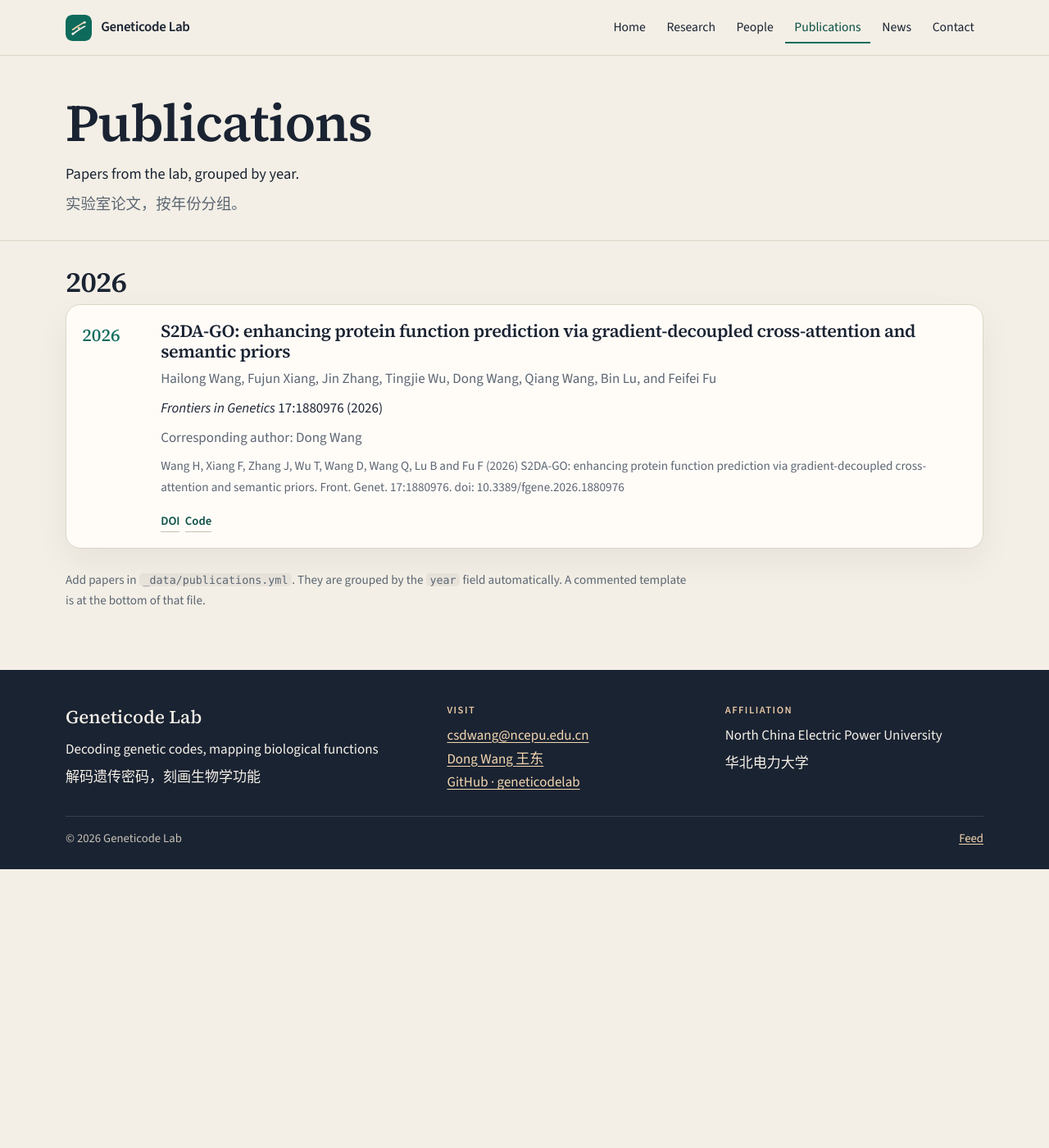
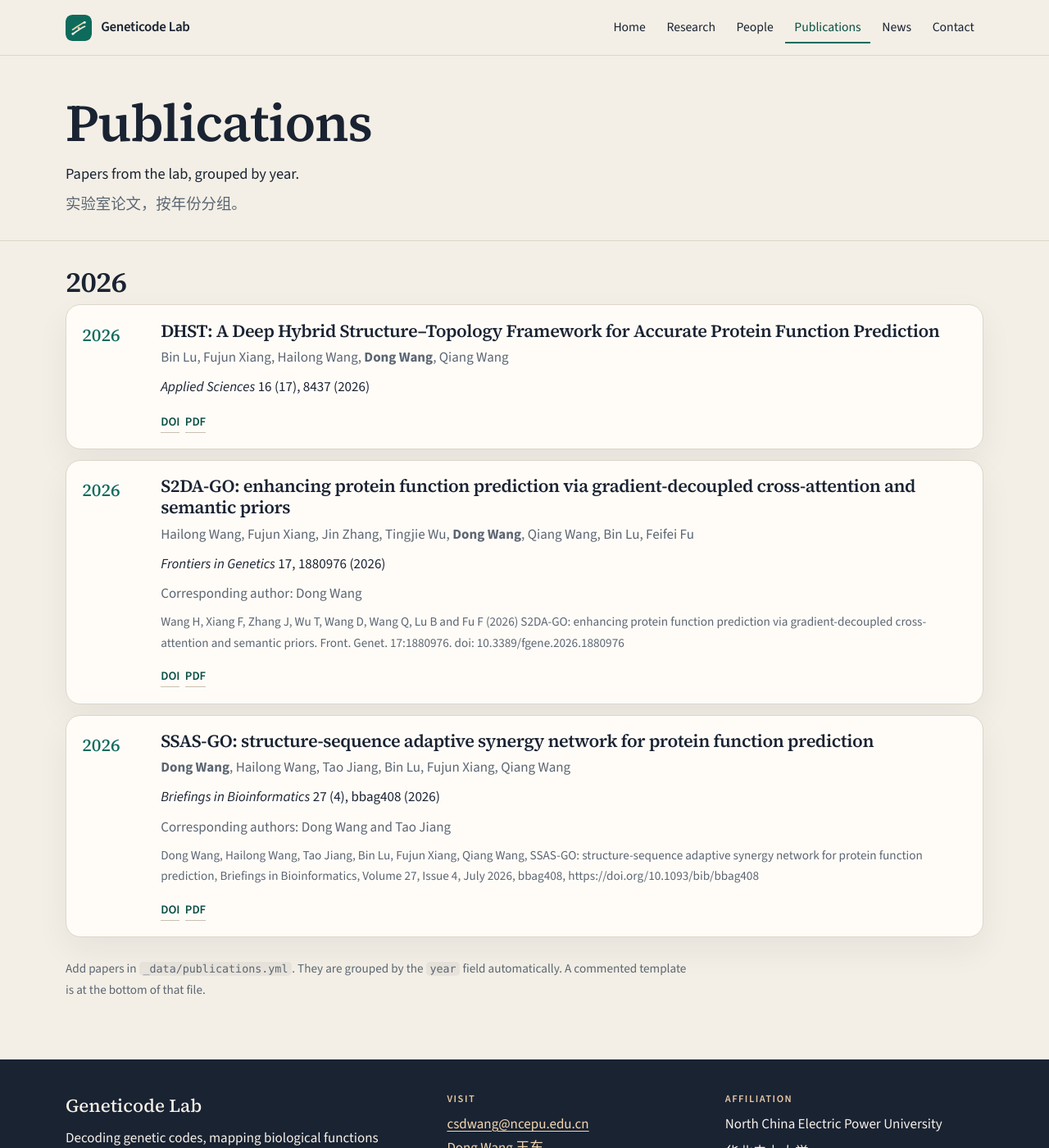
Before and after one commit to geneticodelab/index, a Jekyll site: the page built from publications.md, in a window 1280 px wide and 1400 px high. Shown: the whole window at 82% size. Built offline with Jekyll 4.4.1, drawn with Linux system fonts in a browser that asks for light colours.

Commit message:
Add 2026 Scholar papers and shorten the README
List the three 2026-or-later papers from the PI's Scholar profile, with Dong Wang bolded, and keep the long editing and DNS guide out of the repo.

Co-authored-by: Geneticode Lab <info@geneticode.org>

```diff
--- a/_data/publications.yml
+++ b/_data/publications.yml
@@ -1,35 +1,57 @@
-# Publications are grouped by year on the site (newest year first).
-# Copy the record below to add a paper. Delete nothing that you still want listed.
+# Publications are grouped by year (newest year first). Within a year, keep
+# newest first. Bold the PI in author lists with Markdown: **Dong Wang**.
 #
-# Fields:
-#   title, authors, corresponding, year, venue, details, doi, url, code, pdf
-#   highlight: true features the paper on the home page
-#   placeholder: true marks an unfinished entry (prefer omitting unknown papers)
+# 2026 records below are the papers dated 2026 or later on
+# https://scholar.google.com/citations?user=-lW5CysAAAAJ&hl=en
+# (profile sorted by date; 14 articles total, Show more disabled).
+# Scholar blocked the individual citation pages. Full names, venue, year,
+# DOI, and PDF links are from Crossref and the publisher article pages.
+#
+# Fields: title, authors, corresponding, year, venue, details, doi, url, code, pdf, citation
+# highlight: true features the paper on the home page
+
+- title: "DHST: A Deep Hybrid Structure–Topology Framework for Accurate Protein Function Prediction"
+  authors: "Bin Lu, Fujun Xiang, Hailong Wang, **Dong Wang**, Qiang Wang"
+  year: 2026
+  venue: Applied Sciences
+  details: "16 (17), 8437"
+  doi: 10.3390/app16178437
+  url: https://doi.org/10.3390/app16178437
+  pdf: https://www.mdpi.com/2076-3417/16/17/8437/pdf
 
 - title: "S2DA-GO: enhancing protein function prediction via gradient-decoupled cross-attention and semantic priors"
-  authors: "Hailong Wang, Fujun Xiang, Jin Zhang, Tingjie Wu, Dong Wang, Qiang Wang, Bin Lu, and Feifei Fu"
+  authors: "Hailong Wang, Fujun Xiang, Jin Zhang, Tingjie Wu, **Dong Wang**, Qiang Wang, Bin Lu, Feifei Fu"
   corresponding: Dong Wang
   year: 2026
   venue: Frontiers in Genetics
-  details: "17:1880976"
+  details: "17, 1880976"
   doi: 10.3389/fgene.2026.1880976
   url: https://doi.org/10.3389/fgene.2026.1880976
-  code: https://github.com/geneticodelab/S2DA-GO
-  pdf: ""
+  pdf: https://www.frontiersin.org/journals/genetics/articles/10.3389/fgene.2026.1880976/pdf
   highlight: true
   citation: "Wang H, Xiang F, Zhang J, Wu T, Wang D, Wang Q, Lu B and Fu F (2026) S2DA-GO: enhancing protein function prediction via gradient-decoupled cross-attention and semantic priors. Front. Genet. 17:1880976. doi: 10.3389/fgene.2026.1880976"
 
-# Template (delete the leading # on each line to publish a placeholder or a real paper):
-# - title: "[Placeholder] Paper title"
-#   authors: "[Placeholder] Author list"
+- title: "SSAS-GO: structure-sequence adaptive synergy network for protein function prediction"
+  authors: "**Dong Wang**, Hailong Wang, Tao Jiang, Bin Lu, Fujun Xiang, Qiang Wang"
+  corresponding: "Dong Wang and Tao Jiang"
+  year: 2026
+  venue: Briefings in Bioinformatics
+  details: "27 (4), bbag408"
+  doi: 10.1093/bib/bbag408
+  url: https://doi.org/10.1093/bib/bbag408
+  pdf: https://academic.oup.com/bib/article-pdf/27/4/bbag408/70416712/bbag408.pdf
+  citation: "Dong Wang, Hailong Wang, Tao Jiang, Bin Lu, Fujun Xiang, Qiang Wang, SSAS-GO: structure-sequence adaptive synergy network for protein function prediction, Briefings in Bioinformatics, Volume 27, Issue 4, July 2026, bbag408, https://doi.org/10.1093/bib/bbag408"
+
+# Template:
+# - title: "Paper title"
+#   authors: "Given Family, **Dong Wang**"
 #   corresponding: ""
 #   year: 2026
-#   venue: "[Placeholder] Journal or conference"
+#   venue: "Journal or conference"
 #   details: ""
 #   doi: ""
 #   url: ""
 #   code: ""
 #   pdf: ""
 #   highlight: false
-#   placeholder: true
 #   citation: ""
--- a/_includes/publication.html
+++ b/_includes/publication.html
@@ -13,7 +13,7 @@
       {% endif %}
     </h3>
     {% if pub.authors %}
-      <p class="publication-authors">{{ pub.authors }}</p>
+      <p class="publication-authors">{{ pub.authors | markdownify | replace: "<p>", "" | replace: "</p>", "" | strip_newlines }}</p>
     {% endif %}
     <p class="publication-venue">
       {% if pub.venue %}<em>{{ pub.venue }}</em>{% endif %}
@@ -21,7 +21,14 @@
       {% if pub.year %} ({{ pub.year }}){% endif %}
     </p>
     {% if pub.corresponding and pub.corresponding != "" %}
-      <p class="publication-note">Corresponding author: {{ pub.corresponding }}</p>
+      <p class="publication-note">
+        {% if pub.corresponding contains " and " or pub.corresponding contains ";" %}
+          Corresponding authors:
+        {% else %}
+          Corresponding author:
+        {% endif %}
+        {{ pub.corresponding }}
+      </p>
     {% endif %}
     {% if pub.citation and pub.citation != "" %}
       <p class="citation">{{ pub.citation }}</p>
```
Also changed, not shown: README.md.
